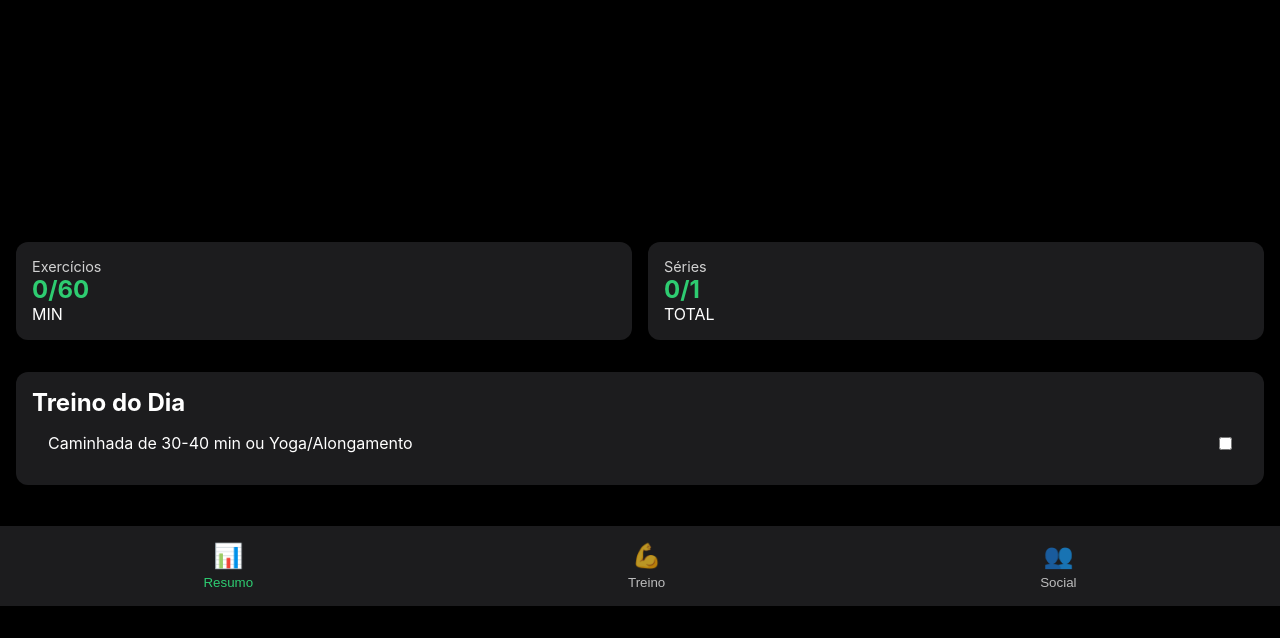
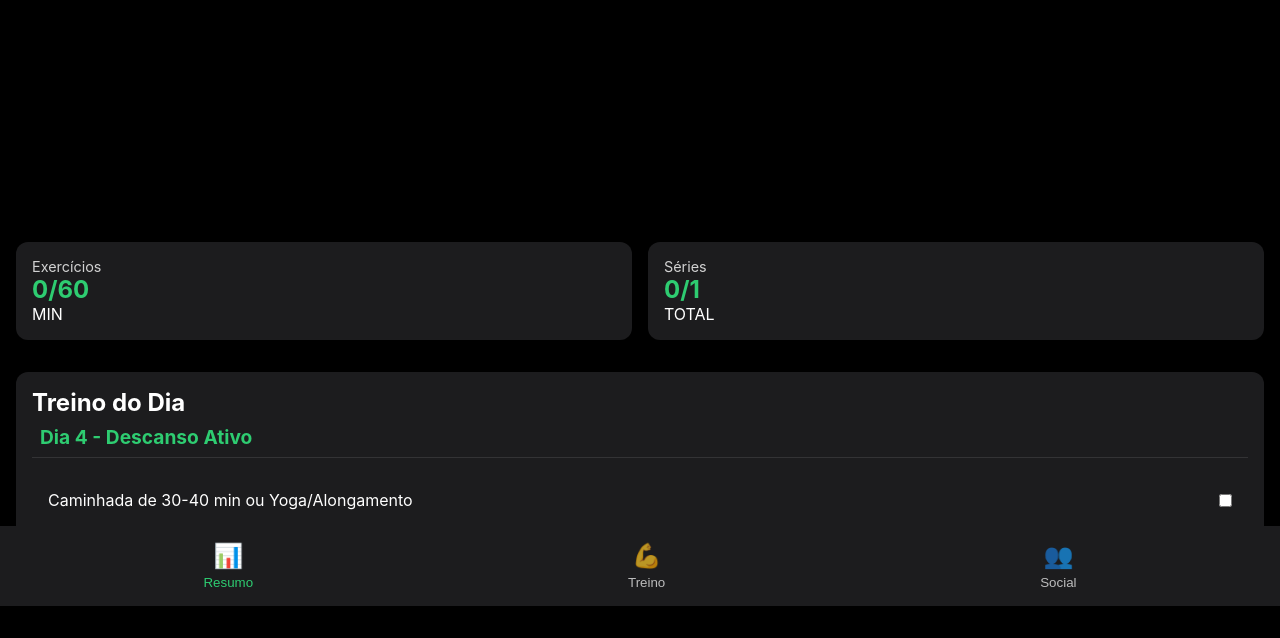
Before and after one commit to Peobadaro/fitness-01, a plain HTML site: page index.html in a window 1280 px wide. Shown: the part 194-832 px from the top of the page. Before the commit the page ends 800 px from the top, so only its background shows below. Drawn offline with Linux system fonts and the light colour scheme.

Commit message:
Adiciona título do treino do dia
- Implementa exibição do título do treino em cada dia
- Adiciona estilização para o título do treino
- Atualiza layout para melhor visualização dos exercícios

```diff
--- a/script.js
+++ b/script.js
@@ -91,6 +91,12 @@ function updateWorkout(dayIndex) {
     const dayKey = Object.keys(treino)[dayIndex];
     const exercises = treino[dayKey];
 
+    // Adiciona o título do treino
+    const titleDiv = document.createElement('div');
+    titleDiv.className = 'workout-title';
+    titleDiv.textContent = dayKey;
+    workoutContainer.appendChild(titleDiv);
+
     exercises.forEach(exercise => {
         const exerciseDiv = document.createElement('div');
         exerciseDiv.className = 'workout-item';
--- a/styles.css
+++ b/styles.css
@@ -162,3 +162,12 @@ body {
     font-size: 1.5rem;
     margin-bottom: 0.3rem;
 }
+
+.workout-title {
+    font-size: 1.2rem;
+    font-weight: bold;
+    color: var(--primary-color);
+    margin-bottom: 1rem;
+    padding: 0.5rem;
+    border-bottom: 1px solid rgba(255, 255, 255, 0.1);
+}
```
